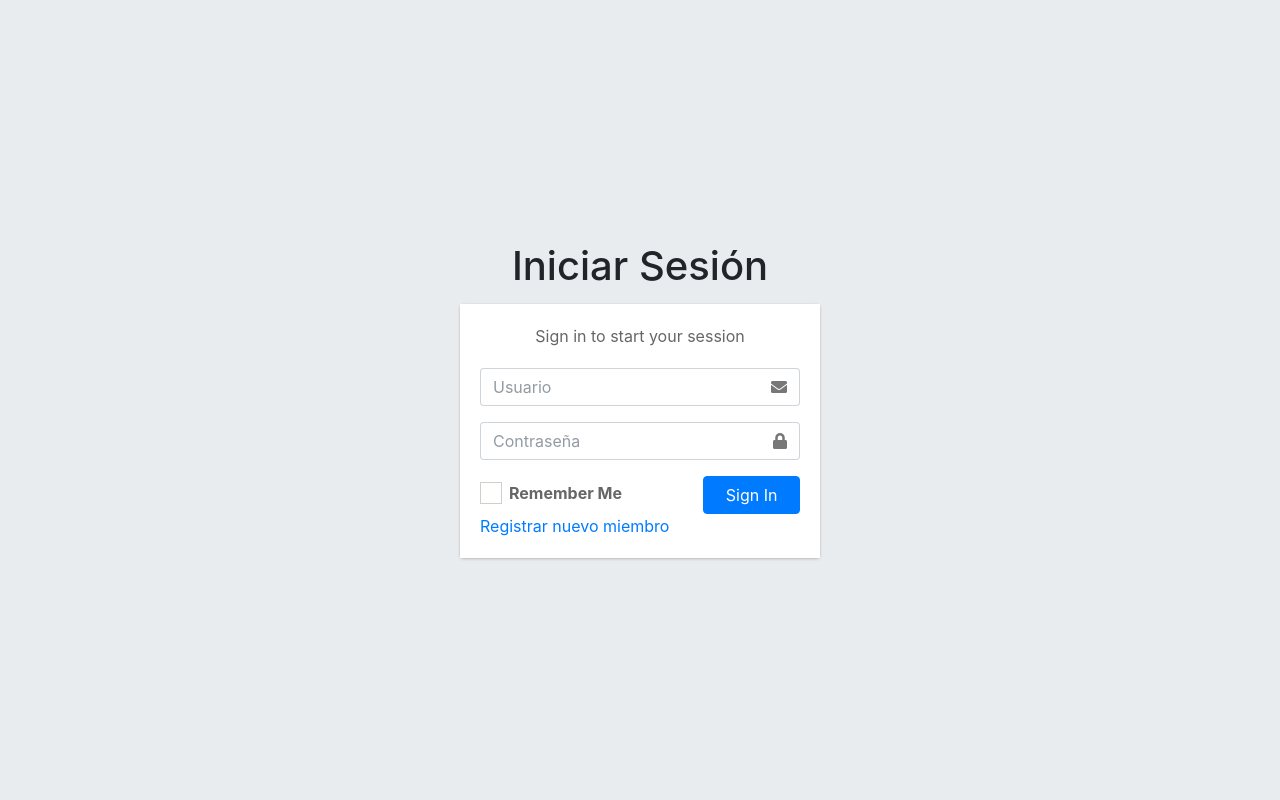
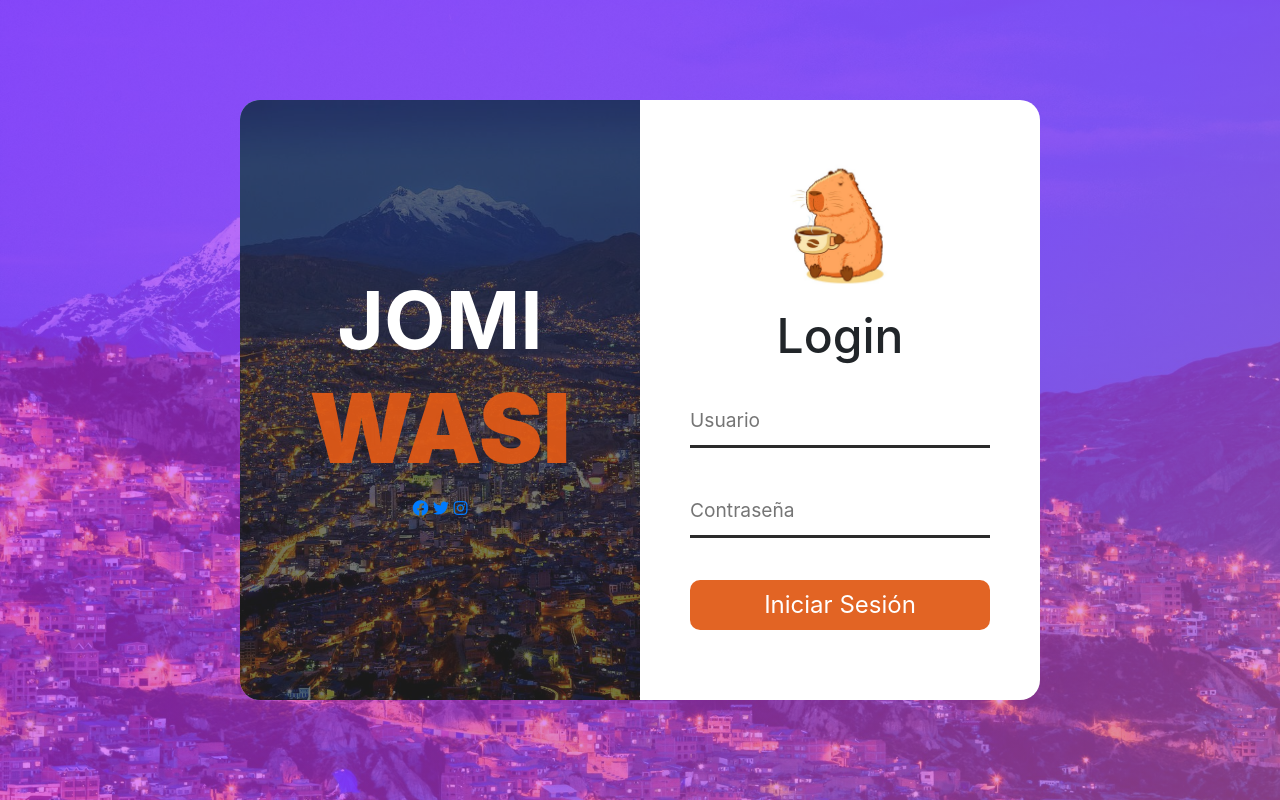
Before and after one commit to JhonnnyTzy/turismo, a PHP site: page /turismo/login in a window 1280 px wide. Run offline with PHP 8.4, Linux system fonts and the light colour scheme; some libraries are stand-ins or nearby versions.

Commit message:
login posi
login

```diff
--- a/app/views/home.php
+++ b/app/views/home.php
@@ -21,6 +21,7 @@ session_start();
     <link rel="stylesheet" href="https://fonts.googleapis.com/css?family=Source+Sans+Pro:300,400,400i,700&display=fallback">
     <!-- Ionicons -->
     <link rel="stylesheet" href="https://code.ionicframework.com/ionicons/2.0.1/css/ionicons.min.css">
+    <link rel="icon" href="<?php echo URL_RESOURCES; ?>images/icono.jpg" type="image/png">
 
     <!-- Font Awesome -->
     <link rel="stylesheet" href="<?php echo URL_RESOURCES; ?>adminlte/plugins/fontawesome-free/css/all.min.css">
--- a/app/views/home_admin.php
+++ b/app/views/home_admin.php
@@ -3,6 +3,12 @@
 use App\Models\Paquete;
 
 session_start();
+if (!isset($_SESSION['user'])) {
+    header('Location: ' . HTTP_BASE . '/login');
+    exit();
+}
+
+
 
 $paquete = new Paquete();
 $ventas = $paquete->listarVentas();
--- a/app/views/login.php
+++ b/app/views/login.php
@@ -1,10 +1,10 @@
 <?php
 session_start();
-  if(isset($_SESSION['user'])){
+if (isset($_SESSION['user'])) {
 
-    header('Location: '.HTTP_BASE);
-    exit();
-  }
+  header('Location: ' . HTTP_BASE);
+  exit();
+}
 ?>
 
 <!DOCTYPE html>
@@ -22,27 +22,12 @@ session_start();
   <!-- Theme style -->
   <link rel="stylesheet" href="<?php echo URL_RESOURCES; ?>adminlte/dist/css/adminlte.min.css">
 
-  <style>
-    .toast-container {
-
-      position: fixed;
-      width: 100%;
-      top: 10px;
-      margin: auto;
-      z-index: 10;
-      /* Asegura que el toast esté encima de otros elementos */
-      .toast-header	{
-        background-color: #c94848 !important;
-      }
-    }
-
-  </style>
+  <link rel="stylesheet" href="<?php echo URL_RESOURCES; ?>css/styles.css">
 </head>
 
-<body class="hold-transition login-page">
+<body class="">
 
   <?php
-
   if (isset($_SESSION['toast'])):
   ?>
     <div class="toast-container d-flex justify-content-center">
@@ -62,48 +47,39 @@ session_start();
   session_unset();
   ?>
 
-  <div class="login-box">
-    <div class="login-logo">
-      <h1>Iniciar Sesión</h1>
-    </div>
-    <div class="card">
-      <div class="card-body login-card-body">
-        <p class="login-box-msg">Sign in to start your session</p>
+  <div class="login_contenedor">
+    <div class="fondo_login">
+      <div class="formulario_login">
 
-        <form action="login" method="post">
-          <div class="input-group mb-3">
-            <input type="text" class="form-control" placeholder="Usuario" name="usuario">
-            <div class="input-group-append">
-              <div class="input-group-text">
-                <span class="fas fa-envelope"></span>
-              </div>
+        <div class="redes_contenedor">
+          <div class="redes">
+
+            <div class="redes_titulo">
+              <h2 class="redes_title">JOMI</h2>
+              <h2 class="redes_title name"><b>WASI</b></h2>
             </div>
+            <div class="redes_sociales">
+            <a href="https://www.facebook.com/"><i class="fab fa-facebook"></i></a>
+            <a href="https://www.twitter.com/"><i class="fab fa-twitter"></i></a>
+            <a href="https://www.instagram.com/"><i class="fab fa-instagram"></i></a>
+            </div>
+
           </div>
-          <div class="input-group mb-3">
-            <input type="password" class="form-control" placeholder="Contraseña" name="contrasena">
-            <div class="input-group-append">
-              <div class="input-group-text">
-                <span class="fas fa-lock"></span>
-              </div>
-            </div>
-          </div>
-          <div class="row">
-            <div class="col-8">
-              <div class="icheck-primary">
-                <input type="checkbox" id="remember">
-                <label for="remember">Remember Me</label>
-              </div>
-            </div>
-            <div class="col-4">
-              <button type="submit" class="btn btn-primary btn-block">Sign In</button>
-            </div>
-          </div>
-        </form>
-        <p class="mb-0">
-          <a href="view/registrar" class="text-center">Registrar nuevo miembro</a>
-        </p>
+        </div>
+        <div class="form_login">
+
+          <form action="turismo/login" method="POST" class="formulario">
+          <img src="<?php echo URL_RESOURCES; ?>images/icono_login.jpg" alt="" width="150px">
+          <h2 style="text-align: center; font-size: 3rem;">Login</h2>
+            <input type="text" name="usuario" placeholder="Usuario" class="box_login" required>
+
+            <input type="password" name="contrasena" placeholder="Contraseña" class="box_login" required>
+            <button type="submit" class="btn_login">Iniciar Sesión</button>
+          </form>
+        </div>
       </div>
     </div>
+
   </div>
 
   <!-- jQuery -->
--- a/public/css/styles.css
+++ b/public/css/styles.css
@@ -8,6 +8,130 @@
     padding: 0;
     box-sizing: border-box;
 }
+
+/* login */
+.login_contenedor{
+    background-image: url(../images/fondo_login.jpg);
+    width: 100%;
+    height: 100vh;
+    background-size: cover;
+    background-position: center;
+
+    .fondo_login {
+        background: linear-gradient(135deg, #bf00ffa9, #cc41f29b, #f1ce40af);
+        background-size: 400% 400%;
+        animation: neon-gradient 10s ease infinite;
+        width: 100%;
+        height: 100vh;
+        display: flex;
+        justify-content: center;
+        align-items: center;
+        .formulario_login{
+            background-color: #ffffff;
+            width: 800px;
+            height: 600px;
+            display: flex;
+            justify-content: center;
+            align-items: center;
+            border-radius: 20px;
+            .redes_contenedor{
+                background-image: url(../images/fondo2_login.jpg);
+                width: 50%;
+                height: 100%;
+                background-size: cover;
+                border-radius: 20px 0px 0px 20px;
+                .redes{
+                    width: 100%;
+                    height: 100%;
+                    background-color: #282828a2;
+                    border-radius: 20px 0px 0px 20px;
+                    display: flex;
+                    flex-direction: column;
+                    justify-content: center;
+                    align-items: center;
+                    .redes_title{
+                        color: #ffffff;
+                        font-size: 5rem;
+                        line-height: 1;
+                        font-weight: bold;
+                        margin-bottom: 20px;
+                        text-align: center;
+                    }
+                    .name{
+                        color: #e15a16ef;
+                        font-size: 6rem;
+
+                    }
+                }
+            }
+            .form_login{
+                width: 50%;
+                height: 100%;
+                .formulario{
+                    padding: 50px;
+                    height: 100%;
+                    width: 100%;
+                    display: flex;
+                    flex-direction: column;
+                    justify-content: space-between;
+                    align-items: center;
+                    .box_login{
+                        all:unset;
+                        width: 100%;
+                        height: 50px;
+                        border: none;
+                        border-bottom: 3px solid #2a2a2a;
+                        background: #ffffff;
+                        margin: 15px 0px;
+                        font-size: 1.2rem;
+                    }
+                    .btn_login{
+                        all:unset;
+                        width: 100%;
+                        height: 50px;
+                        background-color: #e15a16ef;
+                        border-radius: 10px;
+                        margin: 20px 0px;
+                        font-size: 1.5rem;
+                        color: #ffffff;
+                        cursor: pointer;
+                        text-align: center;
+                        &:hover{
+                            background-color: #ffffff;
+                            color: #e15a16ef;
+                            border: 2px solid #e15a16ef;
+                        }
+                    }
+
+                }
+
+            }
+        }
+
+    }
+
+}
+/* Animación del gradiente */
+@keyframes neon-gradient {
+    0% {
+        background-position: 0% 50%;
+    }
+    50% {
+        background-position: 100% 50%;
+    }
+    100% {
+        background-position: 0% 50%;
+    }
+}
+
+
+
+
+
+
+/* fin login*/
+
+
 .toasts-center.fixed{
     position: fixed ;
 }
```
Also changed, not shown: public/images/fondo2_login.jpg (added), public/images/fondo_login.jpg (added), public/images/icono.jpg (added), public/images/icono_login.jpg (added).
